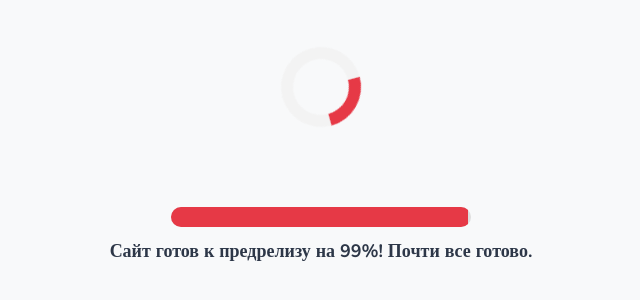
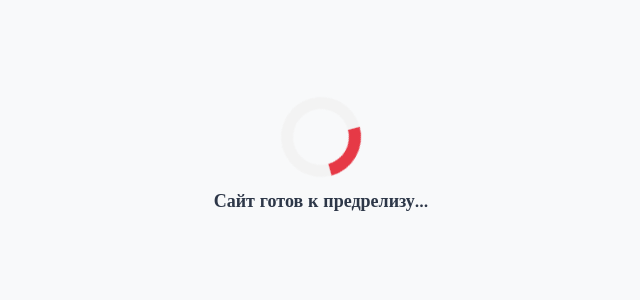
Before and after one commit to Aleks5454322224/NGT, a plain HTML site: page index.html in a window 1280 px wide. Shown: the part 244-544 px from the top of the page, without its empty margins (319-959 px from the left). Drawn offline with nearby package versions, Linux system fonts and the light colour scheme.

Commit message:
Стадия 1.5.1

```diff
--- a/index.html
+++ b/index.html
@@ -51,22 +51,6 @@
             animation: spin 1.5s linear infinite;
         }
 
-        .progress-bar {
-            width: 300px;
-            height: 20px;
-            background-color: #ddd;
-            border-radius: 10px;
-            margin-top: 80px;
-            overflow: hidden;
-            position: relative;
-        }
-
-        .progress {
-            width: 99%;
-            height: 100%;
-            background-color: var(--accent-color);
-        }
-
         .progress-text {
             margin-top: 10px;
             font-size: 18px;
@@ -89,10 +73,7 @@
 <body>
     <div class="loader-container">
         <div class="loader"></div>
-        <div class="progress-bar">
-            <div class="progress"></div>
-        </div>
-        <div class="progress-text">Сайт готов к предрелизу на 99%! Почти все готово.</div>
+        <div class="progress-text">Сайт готов к предрелизу...</div>
     </div>
 </body>
 
```
